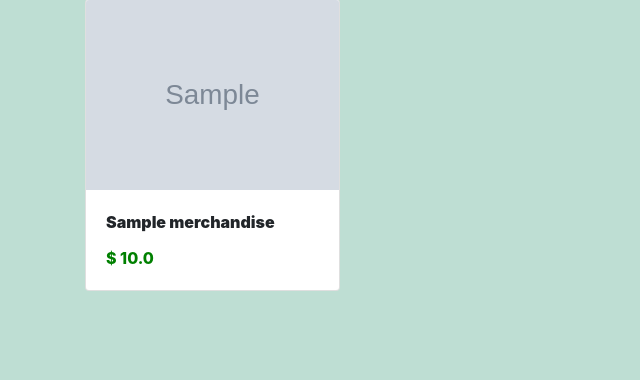
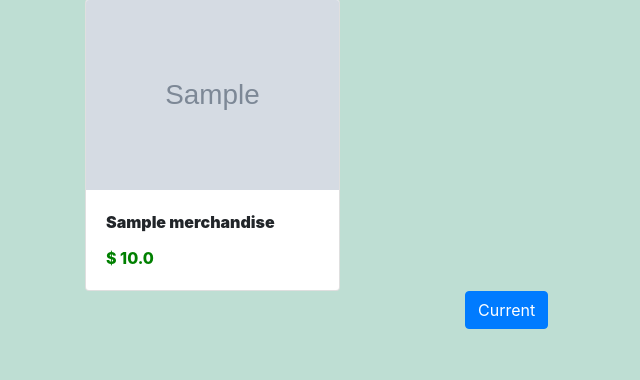
Before and after one commit to December-2022-March-2023-Projects/shopu_mtandao, a Django app: page / in a window 1280 px wide. Shown: the part 81-461 px from the top of the page, without its empty margins (0-640 px from the left). Run offline with Django 4.2, Linux system fonts and the light colour scheme; tables that the repository leaves empty hold one stand-in row (values such as "Sample post"); grey boxes marked "Sample" are stand-in pictures.

Commit message:
pagination

```diff
--- a/ecom_site/shopu/templates/shopu/index.html
+++ b/ecom_site/shopu/templates/shopu/index.html
@@ -48,6 +48,28 @@
       </div>
       {% endfor %}
     </div>
+    <!-- Paginations -->
+    <div class="row">
+      <div class="col-md-3 offset-md-4">
+        <ul class="pagination">
+          {% if merch_objects.has_previous %}
+            <li class="page-item">
+              <a class="page-link" href="?page={{ merch_objects.previous_page_number }}">Previous</a>
+            </li>
+          {% endif %}
+
+      <!-- Current Page -->
+            <li class="page-item active">
+              <a class="page-link" href="?page={{ merch_objects.number }}">Current</a>
+            </li>
+          {% if merch_objects.has_next %}
+            <li class="page-item">
+              <a class="page-link" href="?page={{ merch_objects.next_page_number }}">Next</a>
+            </li>
+          {% endif %}
+        </ul>
+      </div>
+    </div>
   </div>
 </body>
 </html>
--- a/ecom_site/shopu/views.py
+++ b/ecom_site/shopu/views.py
@@ -1,11 +1,19 @@
 from django.shortcuts import render
 from .models import Merchandises
+from django.core.paginator import Paginator
 # Create your views here.
 
 def index(request):
   merch_objects = Merchandises.objects.all()
 
+  # search
   item_name = request.GET.get('item_name')
   if item_name != '' and item_name is not None:
     merch_objects = merch_objects.filter(title__icontains=item_name)
+
+  # paginiator
+  paginator = Paginator(merch_objects, 3)
+  page = request.GET.get('page')
+  merch_objects = paginator.get_page(page)
+
   return render(request, 'shopu/index.html',{'merch_objects':merch_objects})
```
